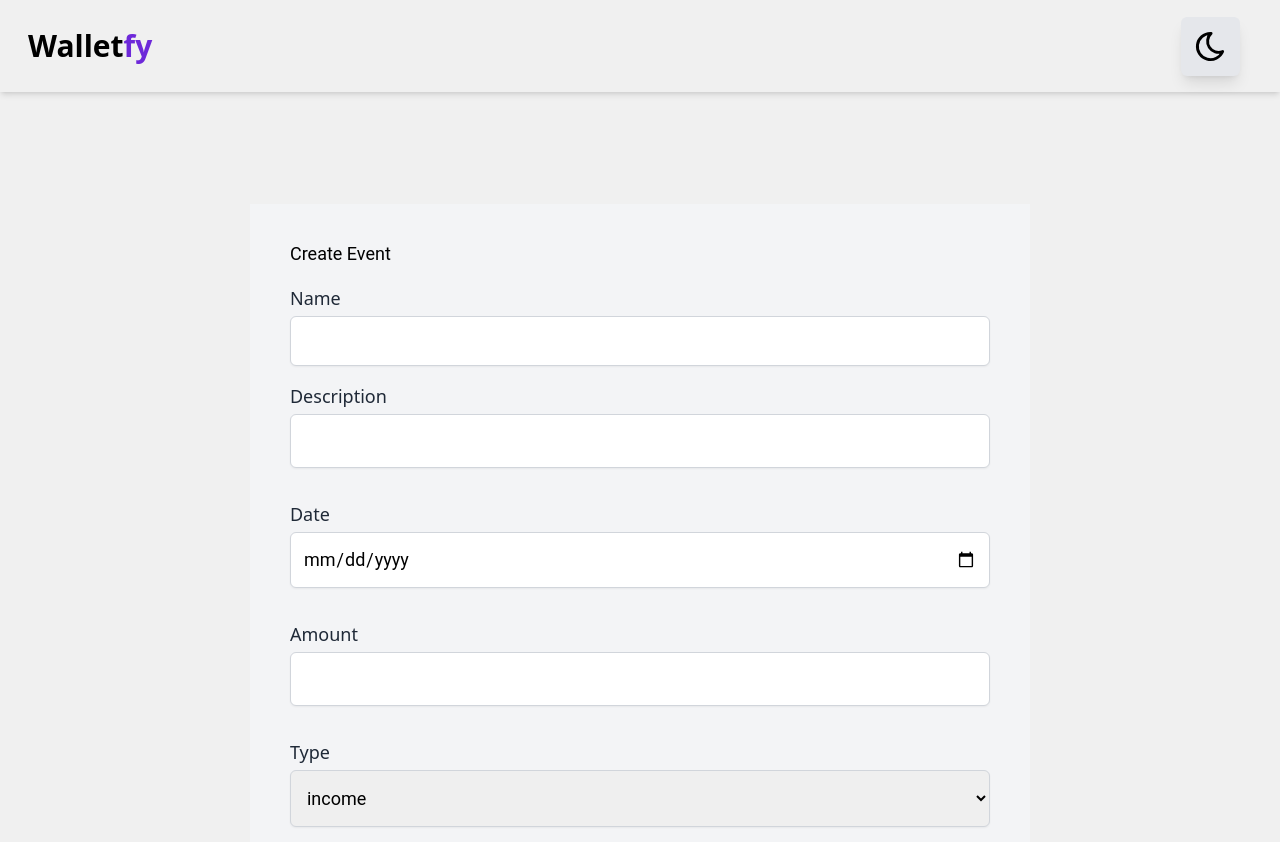
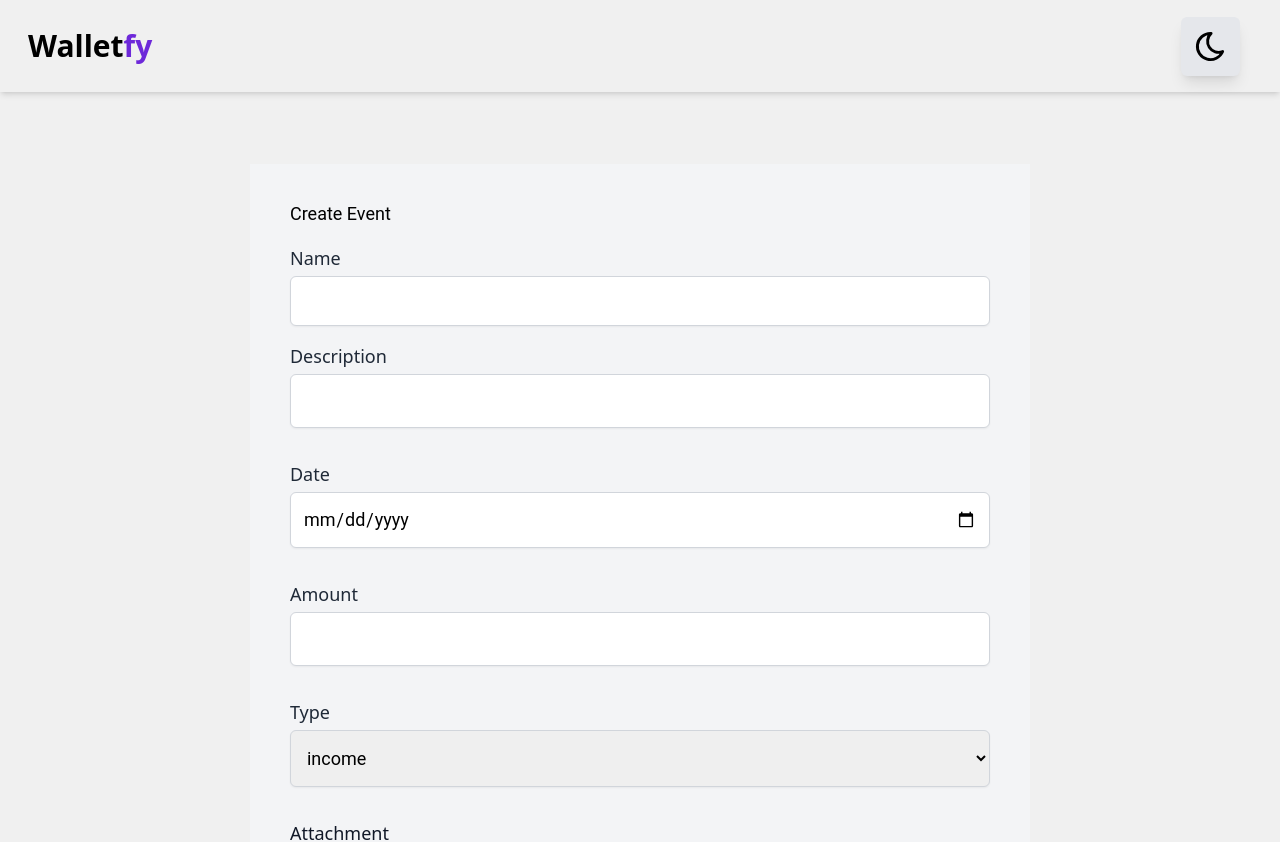
Before and after one commit to EloyG3186/Walletfy_Project, a React (Vite) app: page /events/form/1 in a window 1280 px wide. Shown: the top 842 px of the page. Built offline with nearby package versions, Linux system fonts and the light colour scheme.

Commit message:
padding top formulario

```diff
--- a/src/pages/events/form.tsx
+++ b/src/pages/events/form.tsx
@@ -22,7 +22,7 @@ const EventForm = () => {
             </header>
 
 
-            <main className="cd-flex cd-flex-col cd-items-center cd-w-full cd-p-20 cd-justify-center">
+            <main className="cd-flex cd-flex-col cd-items-center cd-w-full cd-pt-10 cd-justify-center">
                 <div className="cd-bg-gray-100 cd-px-10 cd-py-5 cd-mt-[2rem] cd-flex cd-flex-col">
                     <form className=' cd-items-center'>
 
```
